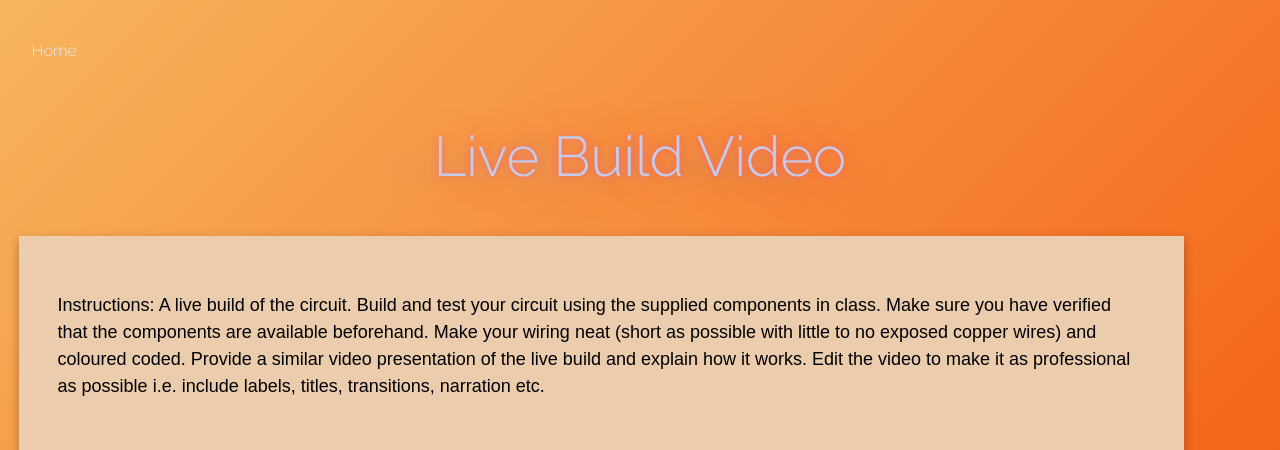
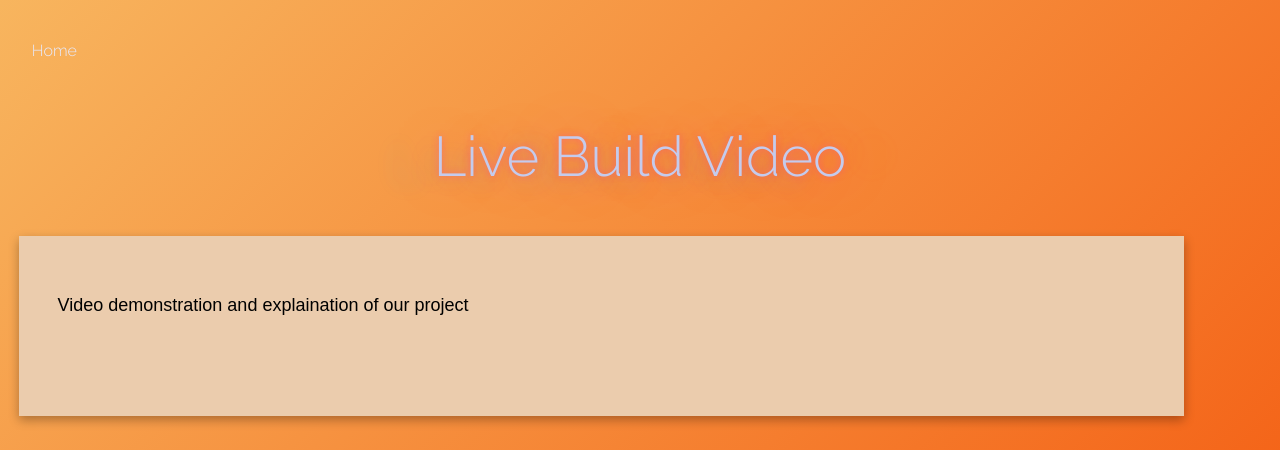
Before and after one commit to deanthebean16/IoT-Interactive-Game-Bop-It-, a plain HTML site: page nav/liveBuild.html in a window 1280 px wide. Shown: the top 450 px of the page. Drawn offline with Linux system fonts and the light colour scheme.

Commit message:
Update liveBuild.html

```diff
--- a/nav/liveBuild.html
+++ b/nav/liveBuild.html
@@ -1,7 +1,7 @@
 <!-- Matthew Chow, Dean Cheng, Stephen Chen
 01/11/24
 Live build
-This is the code for our groups' live build page for our summative website -->
+This is the code for our groups' live build page for our website -->
 <!DOCTYPE html>
 <html>
 
@@ -21,9 +21,7 @@ This is the code for our groups' live build page for our summative website -->
   </nav>
   <h2><center>Live Build Video</center></h2>
   <div class="box">
-    <p> Instructions: A live build of the circuit. Build and test your circuit using the supplied components in class. Make sure you have verified that the components are available beforehand. Make your wiring neat (short as possible with little to no exposed copper wires)  and coloured coded. Provide a similar video presentation of the live build and explain how it works. Edit the video to make it as professional as possible i.e. include labels, titles, transitions, narration etc.
-
-    </p>
+    <p>Video demonstration and explaination of our project
     </div>
   <!-- from https://freefrontend.com/css-button-hover-effects/-->
   <div class="wrapper">
```
